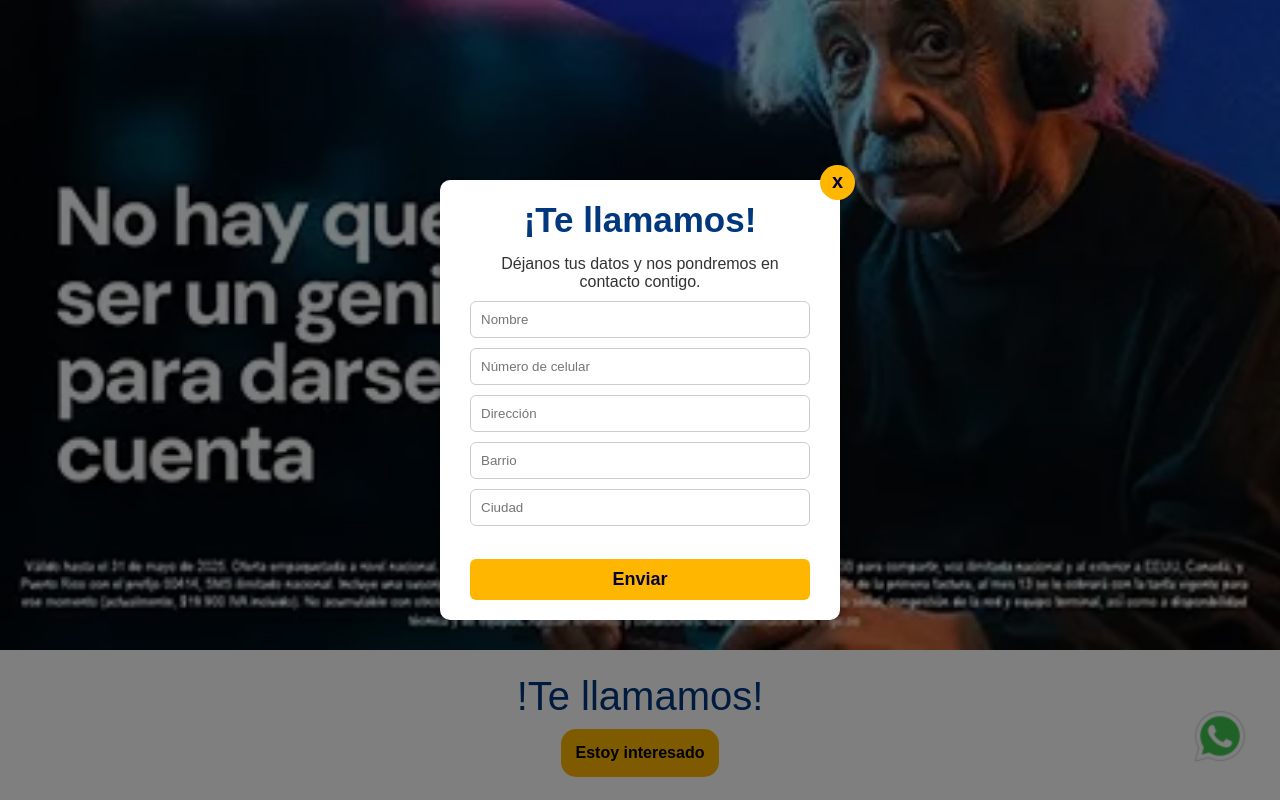
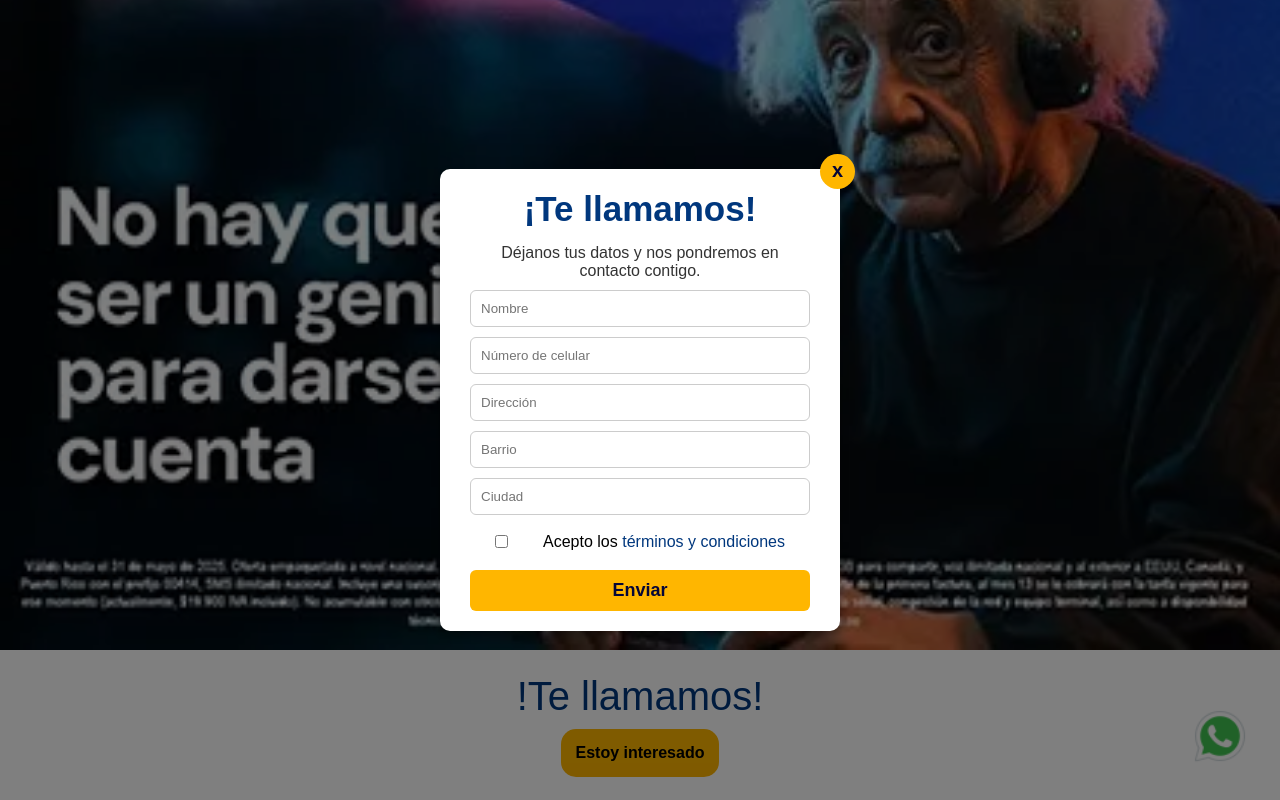
Before and after one commit to sebastianrey13/tigohogar, a React (Vite) app: page /home in a window 1280 px wide. Both pictures are taken after a click on the element "Estoy interesado". Shown: the part 1258-2058 px from the top of the page. Built offline with nearby package versions, Linux system fonts and the light colour scheme.

Commit message:
se deja asi por hoy xD

```diff
--- a/src/componentes/EstoyInteresado.jsx
+++ b/src/componentes/EstoyInteresado.jsx
@@ -11,6 +11,11 @@ const EstoyInteresado = ({ isOpen, onClose }) => {
   };
 
   const [formDataState, setFormData] = useState(initialFormState);
+  const [aceptaTerminos, setAceptaTerminos] = useState(false);
+
+  const handleCheckboxChange = (event) => {
+    setAceptaTerminos(event.target.checked);
+  };
 
   const handleChange = (e) => {
     const { name, value } = e.target;
@@ -56,7 +61,9 @@ const EstoyInteresado = ({ isOpen, onClose }) => {
     <div className="modal-background">
       <div className="modal-content">
         <h3>¡Te llamamos!</h3>
-        <p className="modal-contentP">Déjanos tus datos y nos pondremos en contacto contigo.</p>
+        <p className="modal-contentP">
+          Déjanos tus datos y nos pondremos en contacto contigo.
+        </p>
         <p className="close-btn" onClick={onClose}>
           x
         </p>
@@ -112,6 +119,22 @@ const EstoyInteresado = ({ isOpen, onClose }) => {
               required
             />
           </div>
+          <label className="terminosCondiciones">
+            <div>
+              <input type="checkbox" required />
+            </div>
+            <div className="terminosCondicionesTexto">
+              Acepto los{" "}
+              <a
+                href="https://transacciones.tigo.com.co/recargas/terminos-y-condiciones"
+                target="_blank"
+                rel="noopener noreferrer"
+                className="terminosCondicionesLink"
+              >
+                términos y condiciones
+              </a>
+            </div>
+          </label>
           <br />
           <button type="submit">Enviar</button>
         </form>
--- a/src/estilos/home.css
+++ b/src/estilos/home.css
@@ -163,7 +163,6 @@
 .modal-content form button {
   width: 100%;
   padding: 10px;
-  margin-top: 15px;
   background-color: #ffb600;
   color: #050637;
   font-weight: bold;
@@ -174,5 +173,22 @@
 }
 
 .modal-content form button:hover {
-  background-color: #45a049;
+  background-color: #ffde8b;
 }
+
+.terminosCondiciones{
+  display: flex;
+  justify-content: space-evenly;
+  align-items: center;
+  flex-wrap: wrap;
+  gap: 10px;
+  margin-top: 10px;
+}
+
+.terminosCondicionesTexto{
+  margin-top: 7px;
+}
+
+.terminosCondicionesLink{
+  color: #00377d;
+}
```
